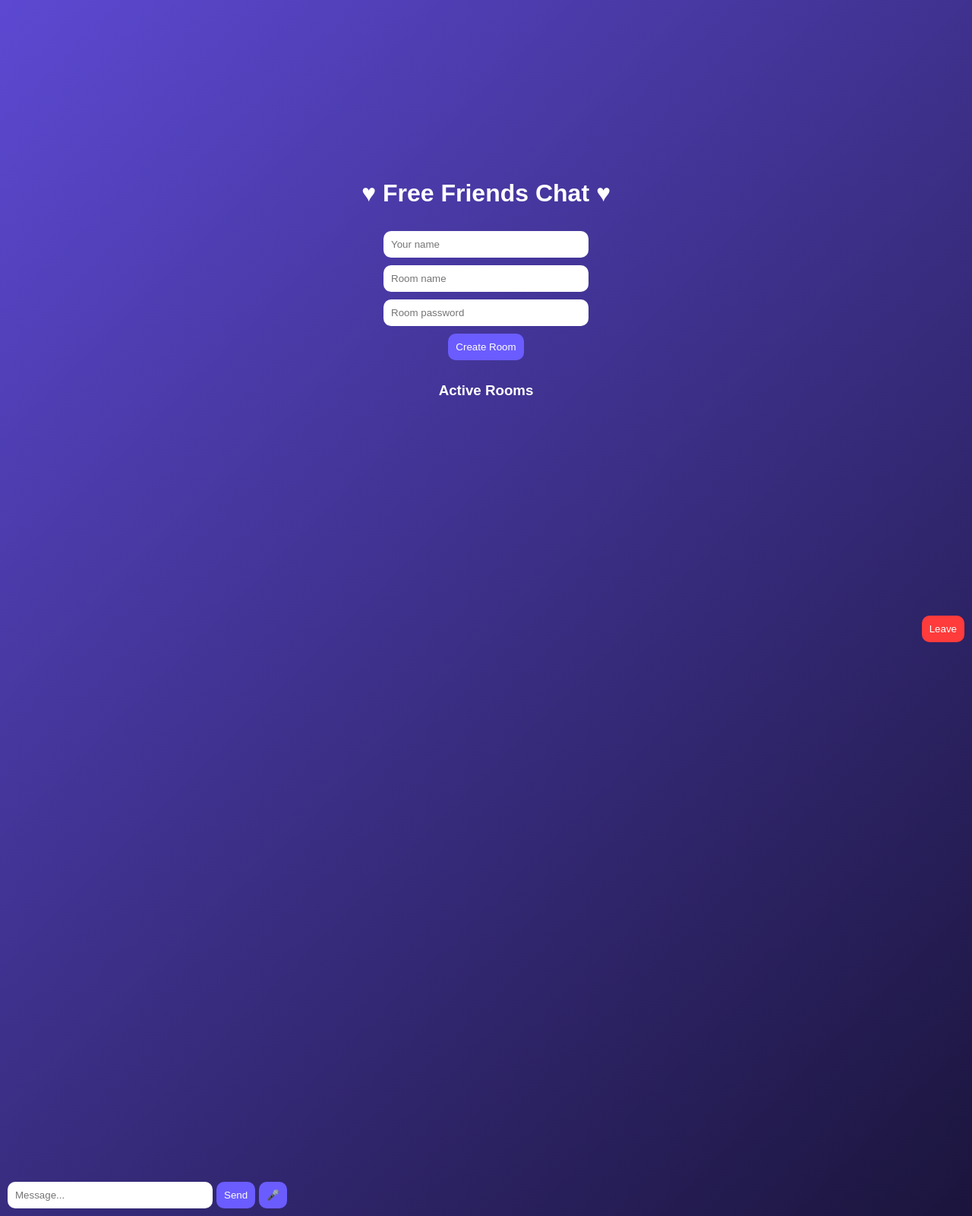
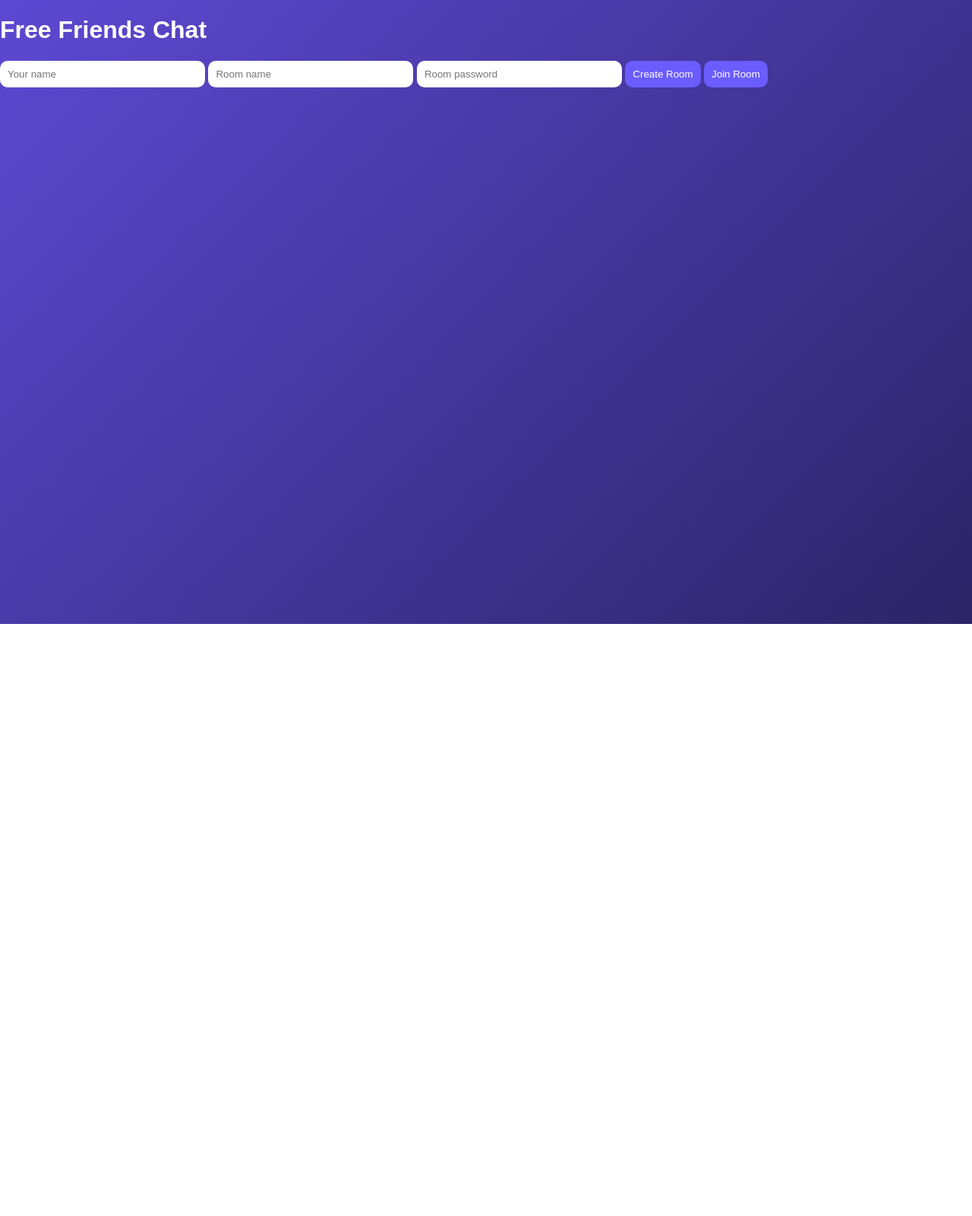
Before and after one commit to Notauser011/free-friends-chat, a website: page index.html in a window 1280 px wide. Shown: the whole page at 76% size. After the commit the page ends 821 px from the top, so only its background shows below. Drawn offline with Linux system fonts and the light colour scheme; no server answers.

Commit message:
Room Name fixes

```diff
--- a/index.html
+++ b/index.html
@@ -1,44 +1,40 @@
 <!DOCTYPE html>
 <html lang="en">
 <head>
-  <meta charset="UTF-8">
+  <meta charset="UTF-8" />
   <title>Free Friends Chat</title>
-  <link rel="stylesheet" href="style.css">
+  <link rel="stylesheet" href="style.css" />
 </head>
 <body>
 
-<div id="lobby" class="center">
-  <h1>♥ Free Friends Chat ♥</h1>
+<div id="container">
+  <h1>Free Friends Chat</h1>
 
-  <input id="nameInput" placeholder="Your name">
-  <input id="roomNameInput" placeholder="Room name">
-  <input id="roomPassInput" placeholder="Room password">
+  <div id="joinBox">
+    <input id="username" placeholder="Your name" />
+    <input id="roomName" placeholder="Room name" />
+    <input id="roomPass" placeholder="Room password" type="password" />
 
-  <button id="createBtn">Create Room</button>
-
-  <h3>Active Rooms</h3>
-  <ul id="roomList"></ul>
-</div>
-
-<div id="room" class="hidden">
-  <div id="topBar">
-    <button id="leaveBtn">Leave</button>
+    <button id="createBtn">Create Room</button>
+    <button id="joinBtn">Join Room</button>
   </div>
 
-  <div id="chat"></div>
+  <div id="roomUI" hidden>
+    <div id="joinedText"></div>
 
-  <div class="controls">
-    <input id="msgInput" placeholder="Message...">
-    <button id="sendBtn">Send</button>
-    <button id="micBtn">🎤</button>
+    <button id="micBtn">Turn On Mic</button>
+
+    <div id="chat">
+      <div id="messages"></div>
+      <input id="chatInput" placeholder="Type message..." />
+    </div>
+
+    <button id="leaveBtn">Leave</button>
   </div>
 </div>
 
-<div id="toast" class="hidden"></div>
+<audio id="remoteAudio" autoplay></audio>
 
-<script src="https://www.gstatic.com/firebasejs/9.23.0/firebase-app-compat.js"></script>
-<script src="https://www.gstatic.com/firebasejs/9.23.0/firebase-database-compat.js"></script>
-<script src="app.js"></script>
-
+<script type="module" src="app.js"></script>
 </body>
 </html>
```
